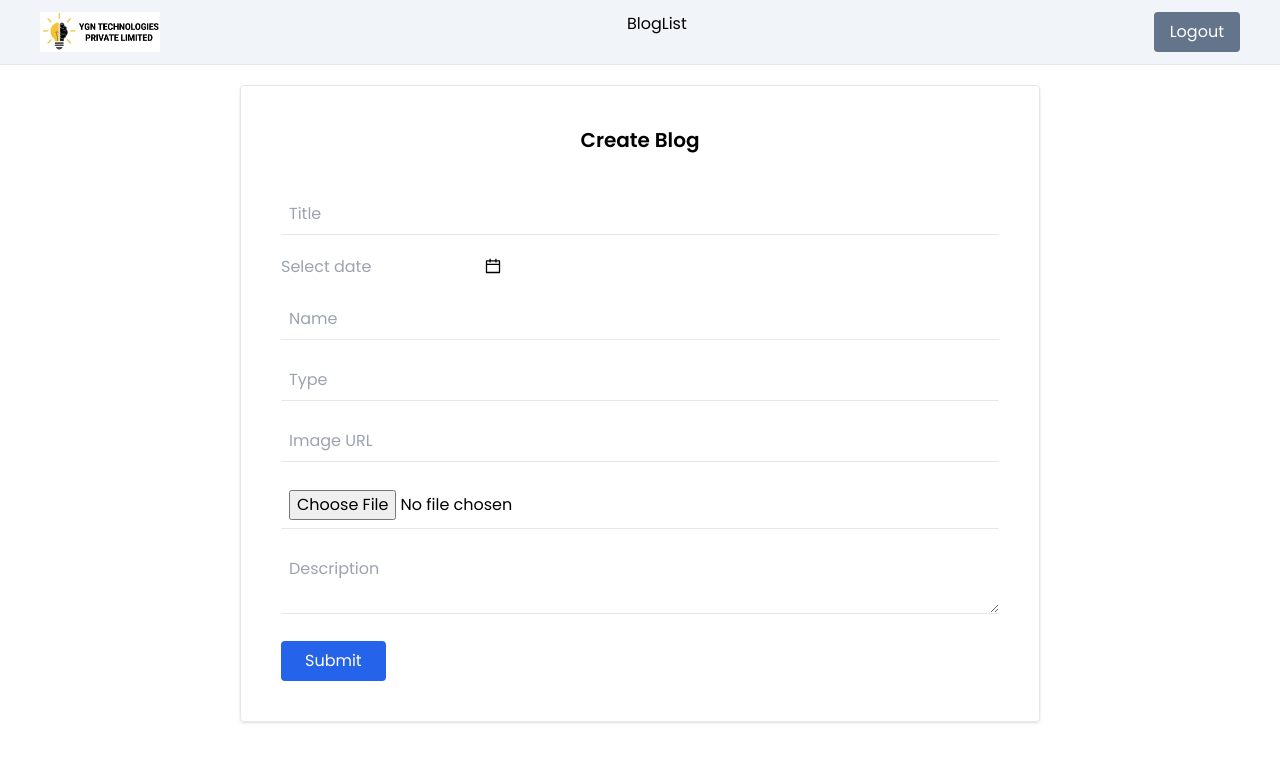
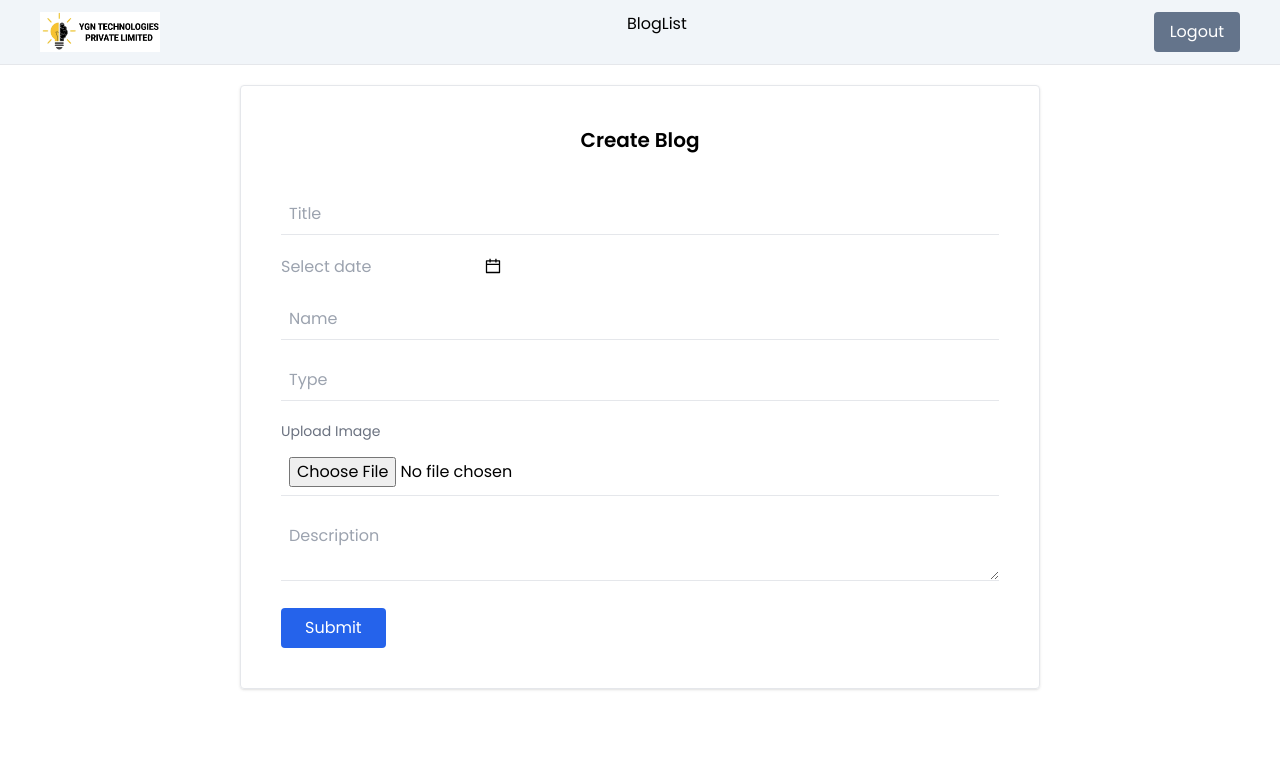
Before and after one commit to ygntechnologies/ygn-admin, a React (Create React App) app: page / in a window 1280 px wide. Shown: the top 762 px of the page. Built offline with nearby package versions, Linux system fonts and the light colour scheme; sample sign-in values are in the browser's storage.

Commit message:
Update Home.jsx

```diff
--- a/src/homepage/Home.jsx
+++ b/src/homepage/Home.jsx
@@ -6,6 +6,7 @@ import { baseURL } from "../constant";
 
 const Home = () => {
   const [errorMsg, setErrorMsg] = useState(null);
+  const [previewImage, setPreviewImage] = useState(null);
   const [formData, setFormData] = useState({
     title: "",
     name: "",
@@ -51,23 +52,37 @@ const Home = () => {
     setFormData(prev => ({ ...prev, date: dateString }));
   };
 
-  const handleImageUpload = (e) => {
-    const file = e.target.files?.[0];
+  const handleImageChange = (e) => {
+    const file = e.target.files[0];
     if (!file) return;
 
-    if (!file.type.startsWith("image/")) {
-      setErrorMsg("Please select a valid image file.");
-      return;
-    }
+    const MAX_WIDTH = 800;
+    const MAX_HEIGHT = 600;
+    const QUALITY = 0.7;
 
-    // Data URLs keep backend unchanged (it still stores a string image field).
     const reader = new FileReader();
-    reader.onload = () => {
-      setErrorMsg(null);
-      setFormData((prev) => ({ ...prev, image: reader.result || "" }));
-    };
-    reader.onerror = () => {
-      setErrorMsg("Unable to read image file. Please try another image.");
+    reader.onloadend = () => {
+      const img = new Image();
+      img.onload = () => {
+        let width = img.width;
+        let height = img.height;
+
+        if (width > MAX_WIDTH || height > MAX_HEIGHT) {
+          const ratio = Math.min(MAX_WIDTH / width, MAX_HEIGHT / height);
+          width = Math.round(width * ratio);
+          height = Math.round(height * ratio);
+        }
+
+        const canvas = document.createElement("canvas");
+        canvas.width = width;
+        canvas.height = height;
+        canvas.getContext("2d").drawImage(img, 0, 0, width, height);
+
+        const compressed = canvas.toDataURL("image/jpeg", QUALITY);
+        setFormData(prev => ({ ...prev, image: compressed }));
+        setPreviewImage(compressed);
+      };
+      img.src = reader.result;
     };
     reader.readAsDataURL(file);
   };
@@ -162,24 +177,18 @@ const Home = () => {
           className="w-full mb-5 border-b p-2"
         />
 
-        <input
-          type="text"
-          name="image"
-          placeholder="Image URL"
-          onChange={handleChange}
-          value={formData.image}
-          className="w-full mb-5 border-b p-2"
-        />
+        <div className="w-full mb-5">
+          <label className="block text-sm text-gray-500 mb-2">Upload Image</label>
+          <input
+            type="file"
+            accept="image/*"
+            onChange={handleImageChange}
+            className="w-full border-b p-2 cursor-pointer"
+          />
+        </div>
 
-        <input
-          type="file"
-          accept="image/*"
-          onChange={handleImageUpload}
-          className="w-full mb-5 border-b p-2"
-        />
-
-        {formData.image && (
-          <img src={formData.image} alt="preview" className="h-20 mb-5" />
+        {previewImage && (
+          <img src={previewImage} alt="preview" className="h-20 mb-5" />
         )}
 
         <textarea
```
